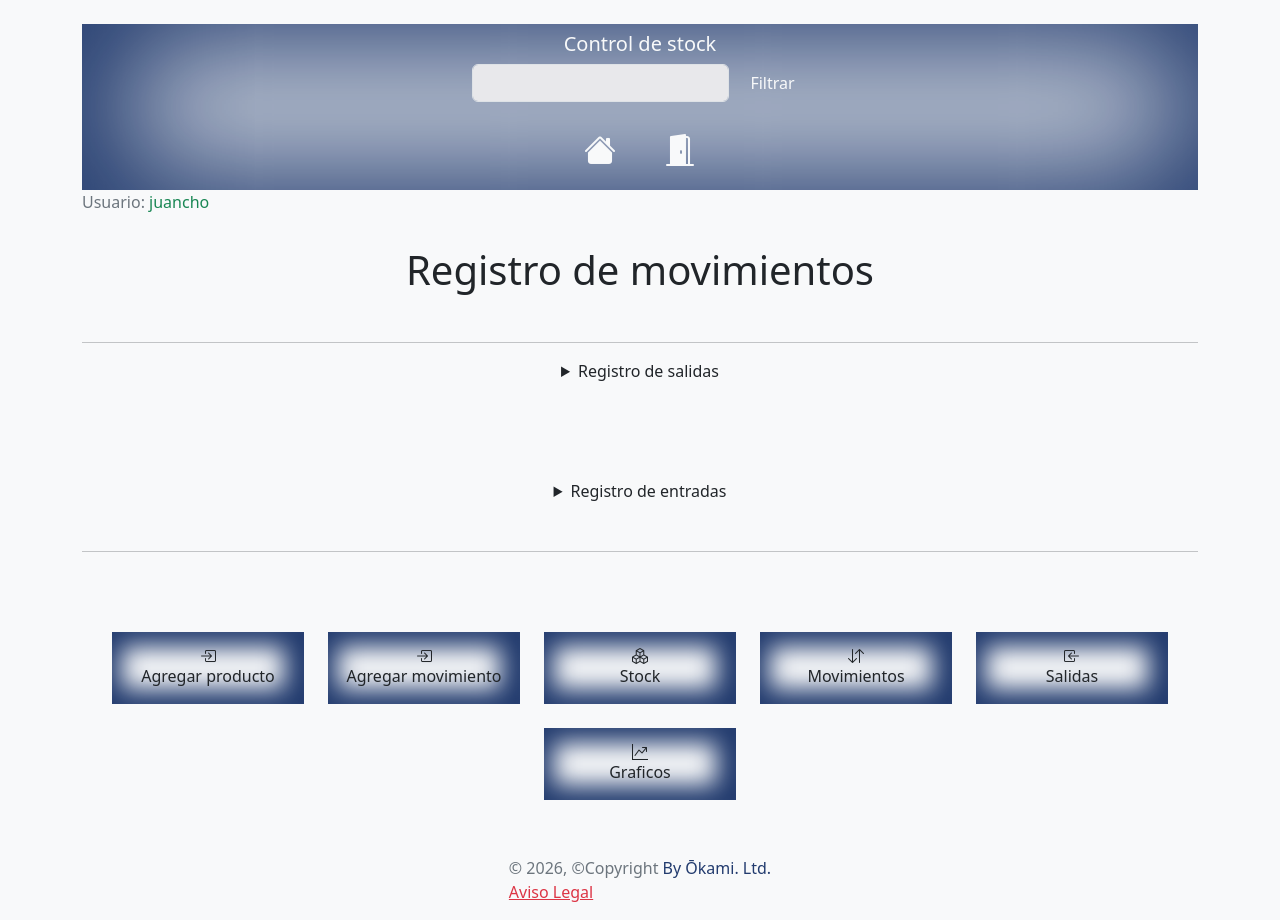
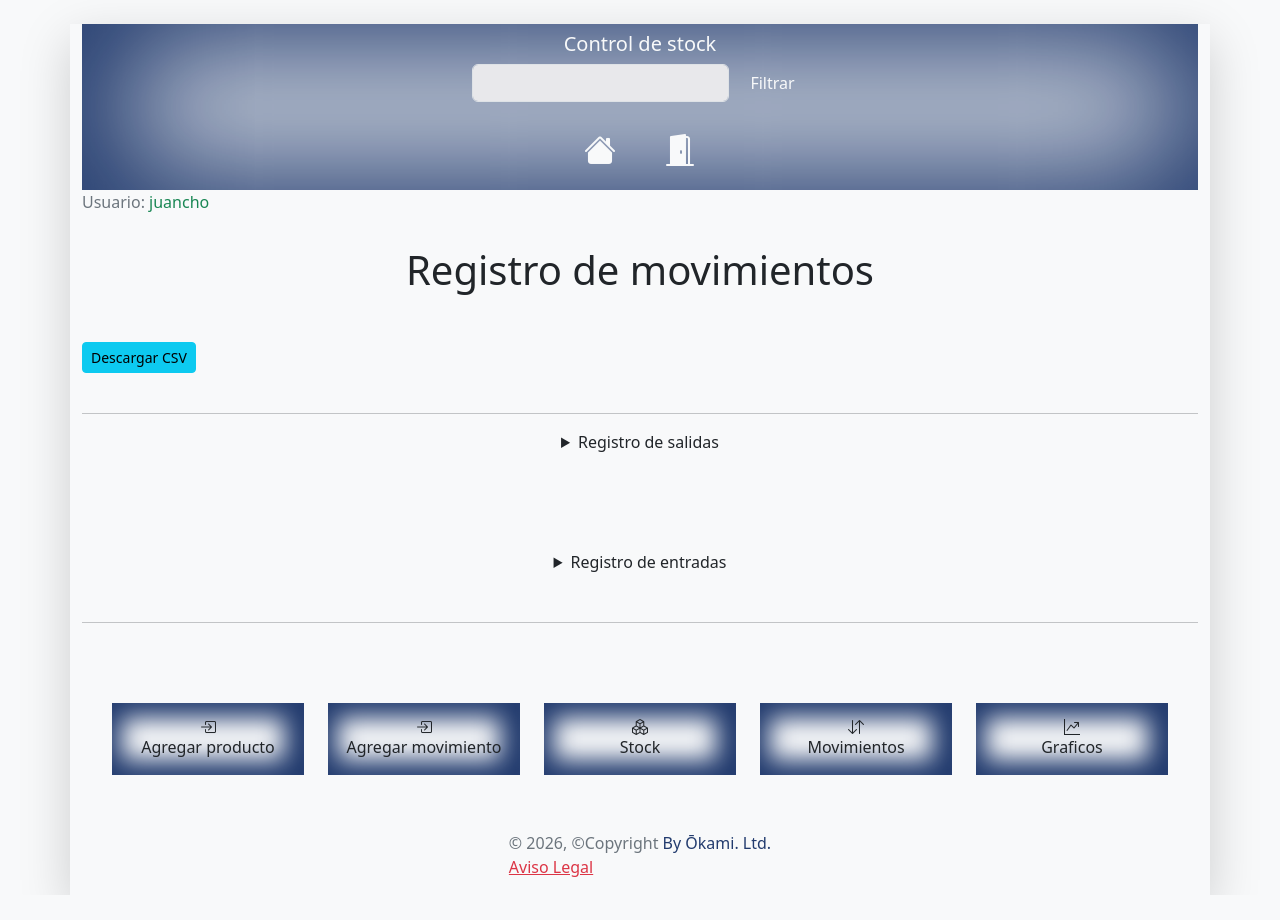
Before and after one commit to Obidis/e_comerce, a Django app: page /movements/ in a window 1280 px wide. After the commit the page ends 895 px from the top, so only its background shows below. Run offline with Django 4.2, Linux system fonts and the light colour scheme; a user stored in the database is signed in; data comes from the database, SQL or seed files in the repository.

Commit message:
modificado templates

```diff
--- a/core/templates/_includes/_footer.html
+++ b/core/templates/_includes/_footer.html
@@ -4,7 +4,7 @@
 
 <!-- Footer -->
 <footer class="footer d-flex justify-content-center mt-5">
-    <div class="container-fluid d-flex flex-column align-items-center mt-4">
+    <div class="container d-flex flex-column align-items-center mt-4">
 
         {% include "_includes/_footer_nav.html" %}
 
@@ -13,7 +13,7 @@
                 &copy;
                     {% now 'Y' %},
                 ©Copyright <span class="span">By Ōkami. Ltd.</span><br>
-                <a class="link-danger" href="{% static 'docs/Aviso_Legal.pdf' %}" target="_blank">Aviso Legal</a></p>
+                <a class="link-danger" href="{% static 'docs/Aviso_Legal.pdf' %}" target="_blank">Aviso Legal</a>
             </p>
         </div>
     </div>
--- a/core/templates/_includes/_footer_nav.html
+++ b/core/templates/_includes/_footer_nav.html
@@ -10,7 +10,5 @@
 
       <a id="footer_links" class="nav-link d-flex flex-column align-items-center  m-2 p-3 fs-6" href="{% url 'movements_list' %}"> <i id="icons" class="bi bi-arrow-down-up"></i>Movimientos</a>
 
-      <a id="footer_links" class="nav-link d-flex flex-column align-items-center  m-2 p-3 fs-6" href=""><i id="icons" class="bi bi-box-arrow-in-left"></i> Salidas</a>
-
       <a id="footer_links" class="nav-link d-flex flex-column align-items-center  m-2 p-3 fs-6" href="{% url 'graficos' %}"><i id="icons" class="bi bi-graph-up-arrow"></i>Graficos</a>
     </div>
--- a/core/templates/general/home.html
+++ b/core/templates/general/home.html
@@ -39,7 +39,6 @@
             </div>
 
         </div>
-        </div>
     </div>
 </section>
 
--- a/core/templates/general/layout.html
+++ b/core/templates/general/layout.html
@@ -15,7 +15,7 @@
   <!-- Template base -->
   <body class="bg-light">
 
-    <div class= "container">
+    <div class= "container shadow-lg shadow-interna">
 
       {% include "_includes/_header.html" %}
       {% include '_includes/_messages.html' %}
--- a/core/templates/movimientos/movement_list.html
+++ b/core/templates/movimientos/movement_list.html
@@ -7,14 +7,16 @@
 <section class="mb-5" >
 
   <h1 class="display-6 text-center mb-5">Registro de movimientos</h1>
+  {% include "_includes/_csv.html" %}
   <hr>
 
   <!-- Tabla salidas -->
   <div class="table-responsive">
 
+
     <details class="mb-5">
       <summary class="text-center">Registro de salidas</summary>
-        <table class="table table-bordered table-hover table-sm">git
+        <table class="table table-bordered table-hover table-sm">
           <thead>
             <tr class="text-center">
               <th scope="col">#</th>
```
